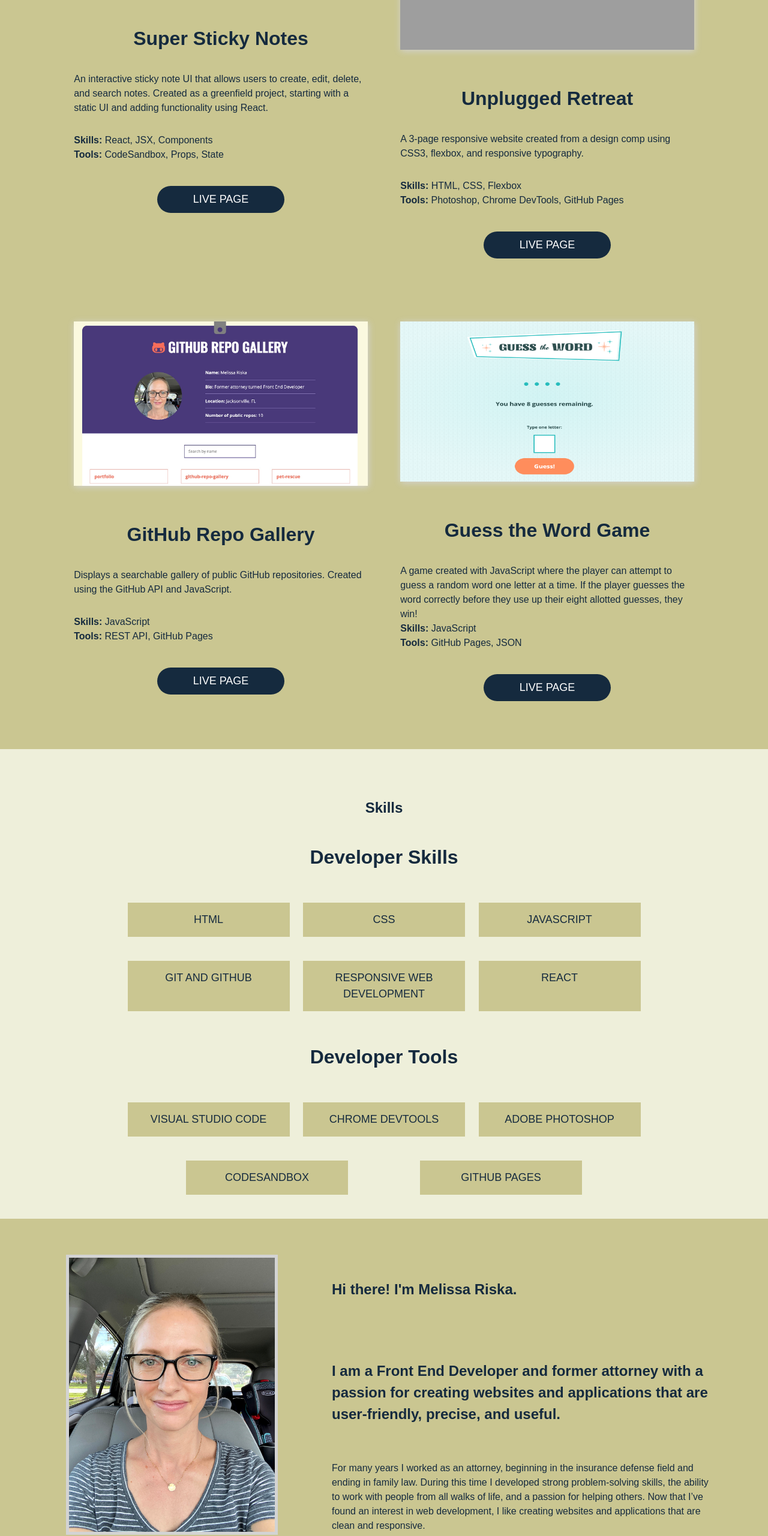
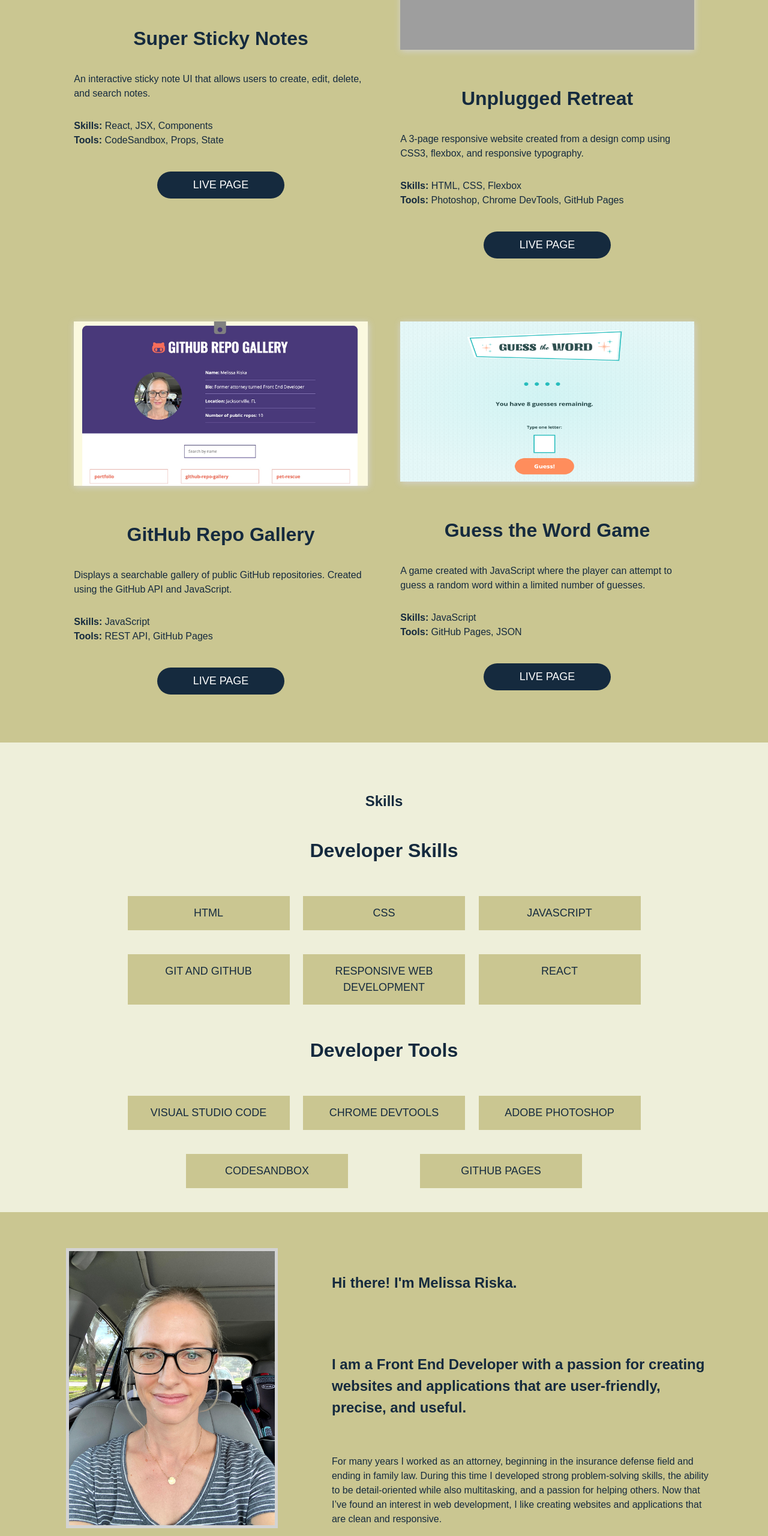
Before and after one commit to melissariska/portfolio, a website built with Parcel: page index.html in a window 1280 px wide. Shown: the part 1080-3641 px from the top of the page at 60% size. Built offline with nearby package versions, Linux system fonts and the light colour scheme; grey boxes are pictures that could not be loaded; a web font is replaced by a local one.

Commit message:
Minor updates to descriptions

```diff
--- a/index.html
+++ b/index.html
@@ -67,8 +67,7 @@
 
             <h3>Super Sticky Notes</h3>
             <p class="project-description">An interactive sticky note UI that allows users to create, edit, delete, and
-              search notes. Created as a greenfield project, starting with a static UI and adding functionality using
-              React.
+              search notes.
             </p>
 
             <p><span>Skills: </span>React, JSX, Components</p>
@@ -129,9 +128,7 @@
 
             <h3>Guess the Word Game</h3>
 
-            <p>A game created with JavaScript where the player can attempt to guess a random word one letter at a time.
-              If the player guesses the word correctly before they use up their eight allotted guesses, they win!
-            </p>
+            <p class="project-description">A game created with JavaScript where the player can attempt to guess a random word within a limited number of guesses.</p>
 
             <p><span>Skills: </span>JavaScript</p>
             <p><span>Tools: </span>GitHub Pages, JSON</p>
@@ -177,19 +174,17 @@
 
           <div class="about-info">
             <h2 class="about-header">Hi there! I'm Melissa Riska.</h2>
-            <h2>I am a Front End Developer and former attorney with a passion for creating websites and applications
+            <h2>I am a Front End Developer with a passion for creating websites and applications
               that are user-friendly, precise, and useful.</h2>
             <p class="about-text">For many years I worked as an attorney, beginning in the insurance defense field and
               ending in family law.
-              During this time I developed strong problem-solving skills, the ability to work with people from all walks
-              of life, and a passion for helping others.
+              During this time I developed strong problem-solving skills, the ability to be detail-oriented while also multitasking, and a passion for helping others.
               Now that I’ve found an interest in web development, I like creating websites and applications that are
               clean and responsive.
             </p>
             <p class="about-text">After a career break to focus on caring for my young children, I decided I needed a
               career change. I love learning new things and challenging myself, so I enrolled in a front end
-              developer course and started learning HTML, CSS, responsive design, and JavaScript. Within one week of
-              beginning the course, I knew this was what I was meant to do!
+              developer course and started learning HTML, CSS, responsive design, and JavaScript.
               When I'm not coding, you can find me gardening, practicing yoga, playing at the beach with my family, or
               dreaming of our next adventure.</p>
             <p><span>Can't wait to work with you!</span></p>
```
